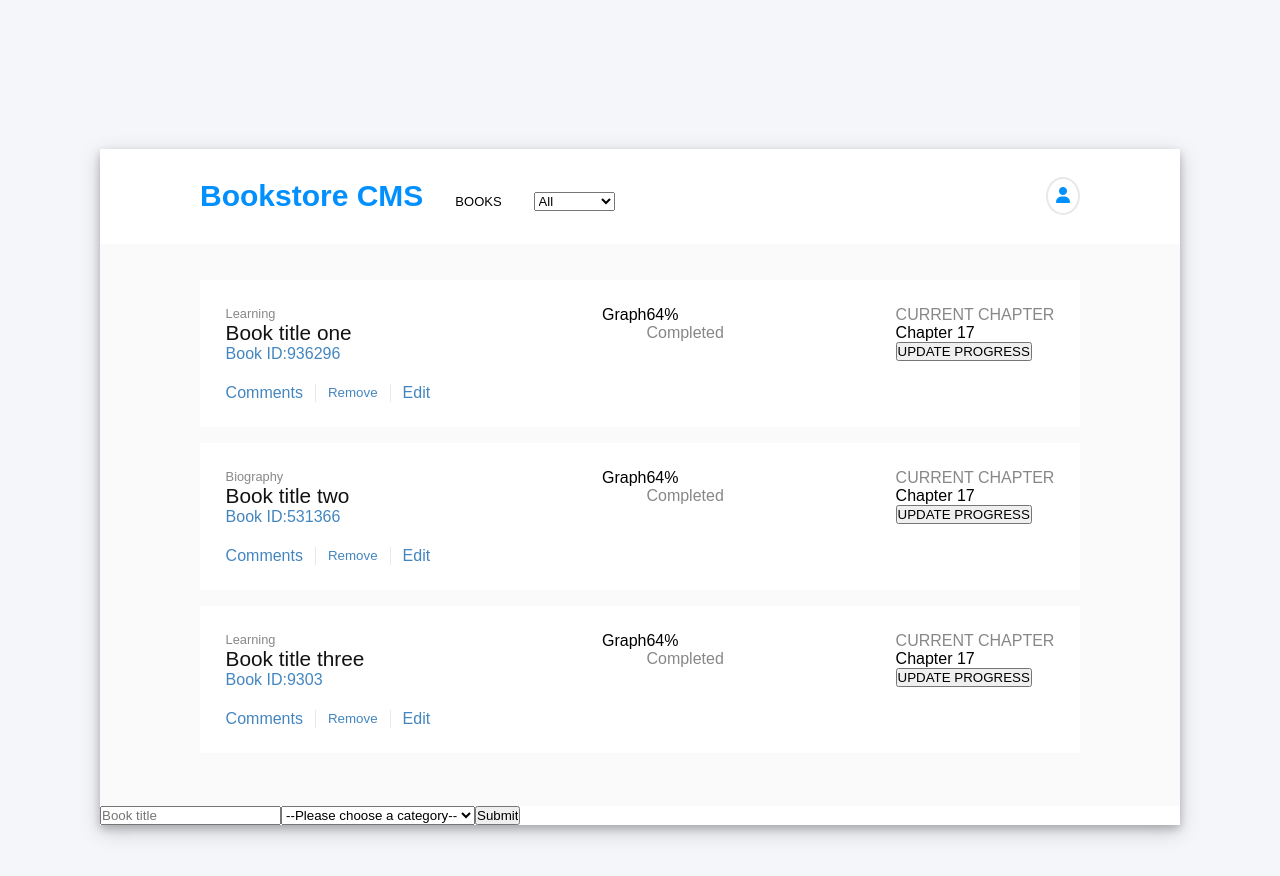
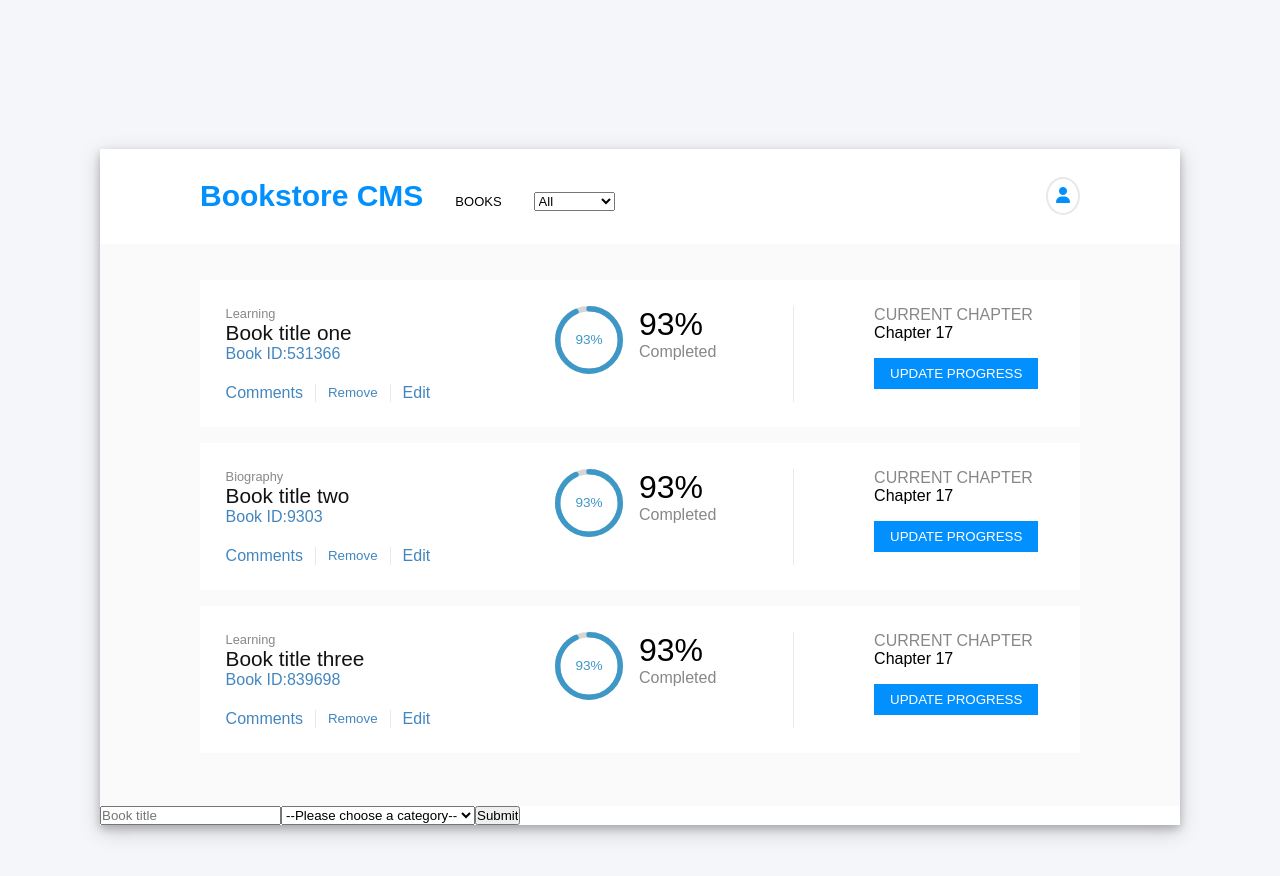
Before and after one commit to SarvarKh/Bookstore-CMS, a React (Create React App) app: page / in a window 1280 px wide. Shown: the top 876 px of the page. Built offline with nearby package versions, Linux system fonts and the light colour scheme.

Commit message:
Style main and add circle bar

```diff
--- a/package.json
+++ b/package.json
@@ -8,6 +8,7 @@
     "@testing-library/user-event": "^12.1.10",
     "prop-types": "^15.7.2",
     "react": "^17.0.2",
+    "react-circular-progressbar": "^2.0.4",
     "react-dom": "^17.0.2",
     "react-redux": "^7.2.4",
     "react-scripts": "4.0.3",
--- /dev/null
+++ b/src/circle-styling.css
@@ -0,0 +1,65 @@
+/*
+ * react-circular-progressbar styles
+ * All of the styles in this file are configurable!
+ */
+
+.CircularProgressbar {
+  /*
+   * This fixes an issue where the CircularProgressbar svg has
+   * 0 width inside a "display: flex" container, and thus not visible.
+   */
+  width: 100%;
+  /*
+   * This fixes a centering issue with CircularProgressbarWithChildren:
+   * https://github.com/kevinsqi/react-circular-progressbar/issues/94
+   */
+  vertical-align: middle;
+}
+
+.CircularProgressbar .CircularProgressbar-path {
+  stroke: #3e98c7;
+  stroke-linecap: round;
+  transition: stroke-dashoffset 0.5s ease 0s;
+}
+
+.CircularProgressbar .CircularProgressbar-trail {
+  stroke: #d6d6d6;
+  /* Used when trail is not full diameter, i.e. when props.circleRatio is set */
+  stroke-linecap: round;
+}
+
+.CircularProgressbar .CircularProgressbar-text {
+  fill: #3e98c7;
+  font-size: 20px;
+  dominant-baseline: middle;
+  text-anchor: middle;
+}
+
+.CircularProgressbar .CircularProgressbar-background {
+  fill: #d6d6d6;
+}
+
+/*
+ * Sample background styles. Use these with e.g.:
+ *
+ *   <CircularProgressbar
+ *     className="CircularProgressbar-inverted"
+ *     background
+ *     percentage={50}
+ *   />
+ */
+.CircularProgressbar.CircularProgressbar-inverted .CircularProgressbar-background {
+  fill: #3e98c7;
+}
+
+.CircularProgressbar.CircularProgressbar-inverted .CircularProgressbar-text {
+  fill: #fff;
+}
+
+.CircularProgressbar.CircularProgressbar-inverted .CircularProgressbar-path {
+  stroke: #fff;
+}
+
+.CircularProgressbar.CircularProgressbar-inverted .CircularProgressbar-trail {
+  stroke: transparent;
+}
--- a/src/components/Book.js
+++ b/src/components/Book.js
@@ -1,5 +1,9 @@
 import React from 'react';
 import PropTypes from 'prop-types';
+import { CircularProgressbar } from 'react-circular-progressbar';
+import '../circle-styling.css';
+
+const percentage = Math.floor(Math.random() * 100);
 
 const Book = ({ book, handleRemove }) => (
   <div className="row flex">
@@ -18,14 +22,19 @@
         <div className="text-l-blue">Edit</div>
       </div>
     </div>
-    <div className="part-2 flex">
-      <div>Graph</div>
+    <div className="flex margin-left">
+      <div className="circle">
+        <CircularProgressbar value={percentage} text={`${percentage}%`} />
+      </div>
       <div>
-        <div className="percent">64%</div>
+        <div className="percent">
+          {percentage}
+          %
+        </div>
         <div className="text-grey">Completed</div>
       </div>
     </div>
-    <div className="part-3">
+    <div className="margin-right">
       <div className="text-grey">CURRENT CHAPTER</div>
       <div>Chapter 17</div>
       <button className="update-btn" type="button">UPDATE PROGRESS</button>
--- a/src/index.css
+++ b/src/index.css
@@ -99,3 +99,31 @@
 .card-bottom {
   margin-top: 1.3rem;
 }
+
+.circle {
+  width: 4.25rem;
+  height: 4.25rem;
+  margin-right: 1rem;
+}
+
+.percent {
+  font-size: 2rem;
+}
+
+.update-btn {
+  background: #0290ff;
+  color: #fff;
+  padding: 0.5rem 1rem;
+  border: none;
+  margin-top: 1rem;
+}
+
+.margin-right {
+  margin-right: 1rem;
+  border-left: 1px solid #e8e8e8;
+  padding-left: 5rem;
+}
+
+.margin-left {
+  margin-left: 3rem;
+}
```
Also changed, not shown: 1 other file (tests, documents, lock files or other folders).
